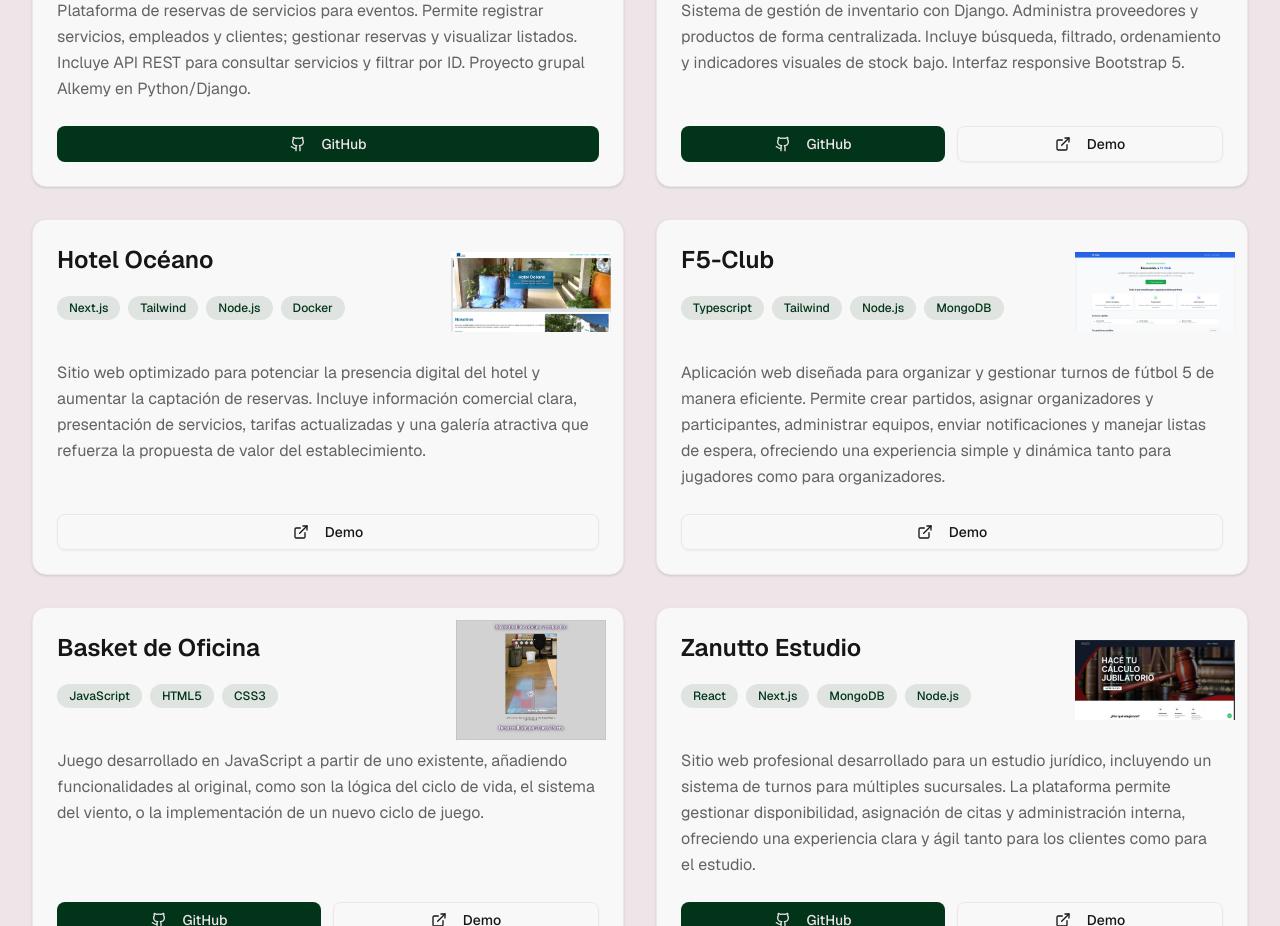
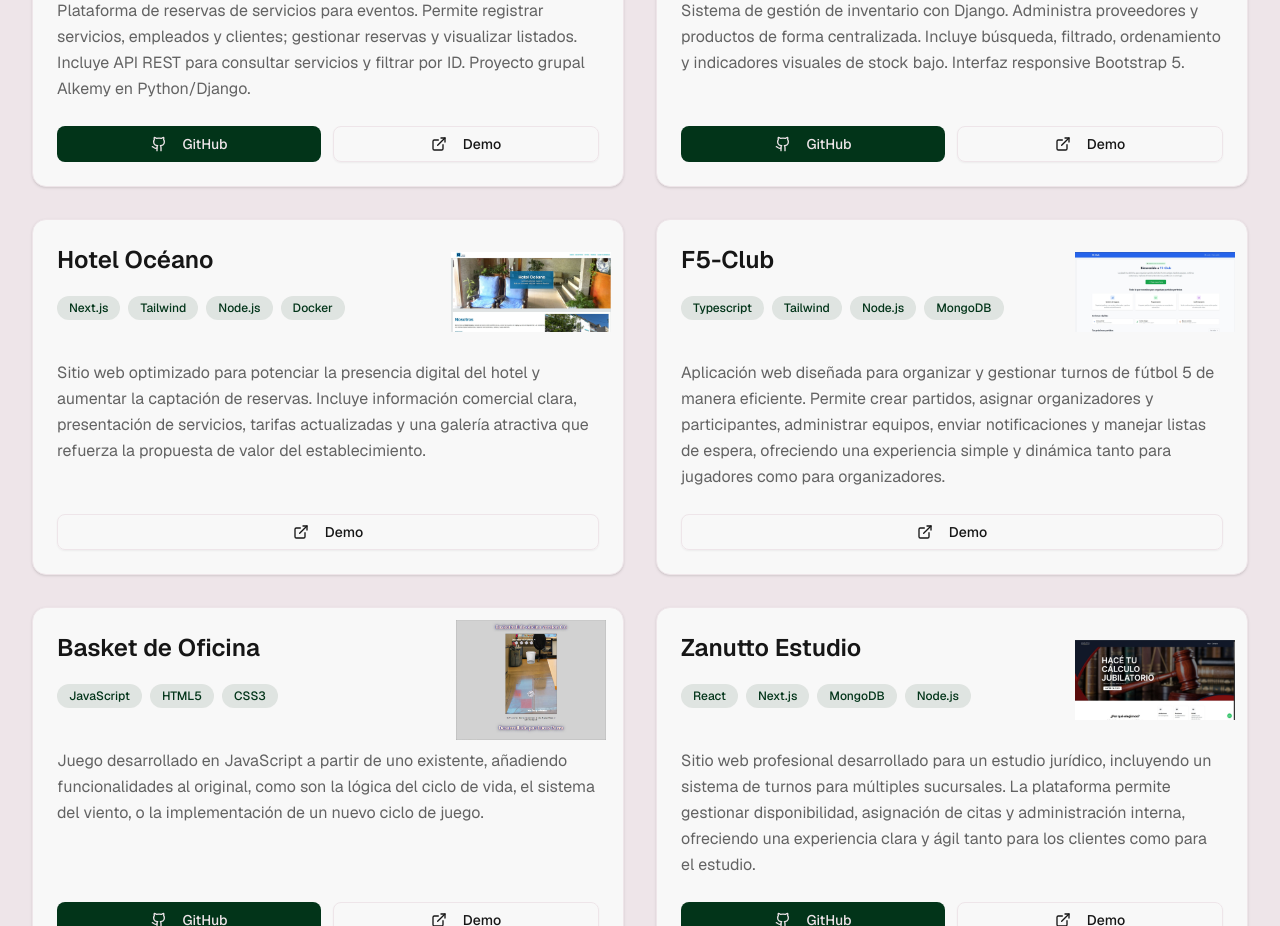
Before and after one commit to LucasParra95/portfolio-personal, a Next.js app: page / in a window 1280 px wide. Shown: the part 4800-5726 px from the top of the page. Built offline with nearby package versions, Linux system fonts and the light colour scheme.

Commit message:
Agrego link de proyecto Grupo 5

```diff
--- a/components/projects-section.tsx
+++ b/components/projects-section.tsx
@@ -9,7 +9,7 @@ const projects = [
     description:
       'Plataforma de reservas de servicios para eventos. Permite registrar servicios, empleados y clientes; gestionar reservas y visualizar listados. Incluye API REST para consultar servicios y filtrar por ID. Proyecto grupal Alkemy en Python/Django.',
     github: "https://github.com/LucasParra95/proyecto-python-django",
-    demo: "",
+    demo: "https://proyecto-python-django.vercel.app/servicios/servicios",
     tags: ["Python", "Django", "Django REST Framework", "Bootstrap","SQLite"],
   },
   {
```
